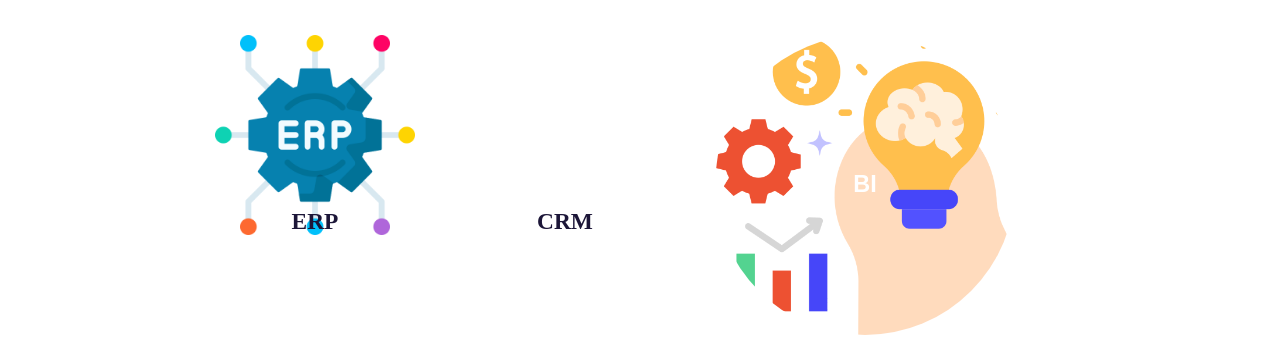
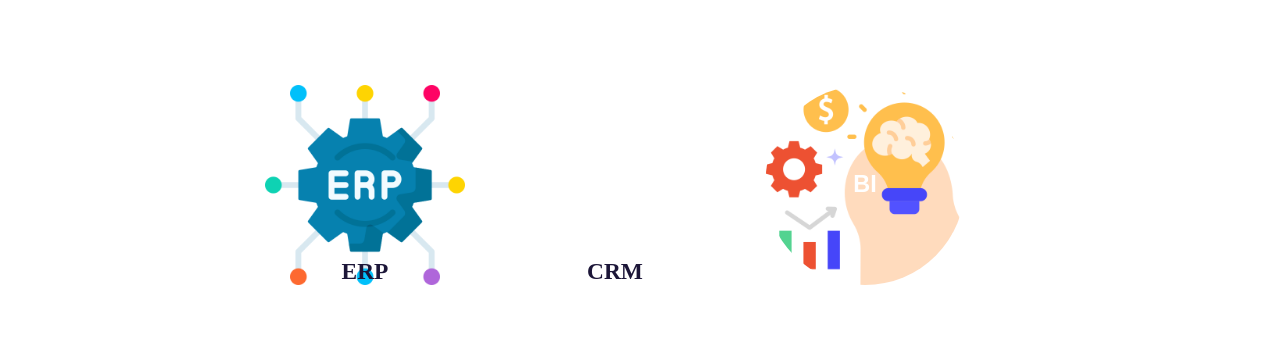
Before and after one commit to LuciaRol/ProyectoCompartidoLM, a plain HTML site: page menu_informacion.html in a window 1280 px wide. Shown: the part 355-707 px from the top of the page. Drawn offline with Linux system fonts and the light colour scheme.

Commit message:
0905231038

```diff
--- a/css/segundo_menu.css
+++ b/css/segundo_menu.css
@@ -11,22 +11,11 @@
     --color4 :#d8dded;
     --color5: #f3f3f3;
 }
-
-/* header */
-
-
-/*Botones registro y login*/
-
-
-/*footer*/
-
-
-/*MENU USUARIO*/
+/*MENU */
 
 .menu_usuario{
     display: flex;
     justify-content: center;
-    align-items:center;
     flex-direction: column;
     height: 60vh;
 }
@@ -75,8 +64,8 @@
 #imagenBI{
     font-size: 20px;
     font-family: Arial, Helvetica, sans-serif;
-    width: 15em;
-    height: 15em;
+    width: 10em;
+    height: 10em;
     background-image: url(../images/bi.png);
     background-size: cover;
     background-position: center;
```
